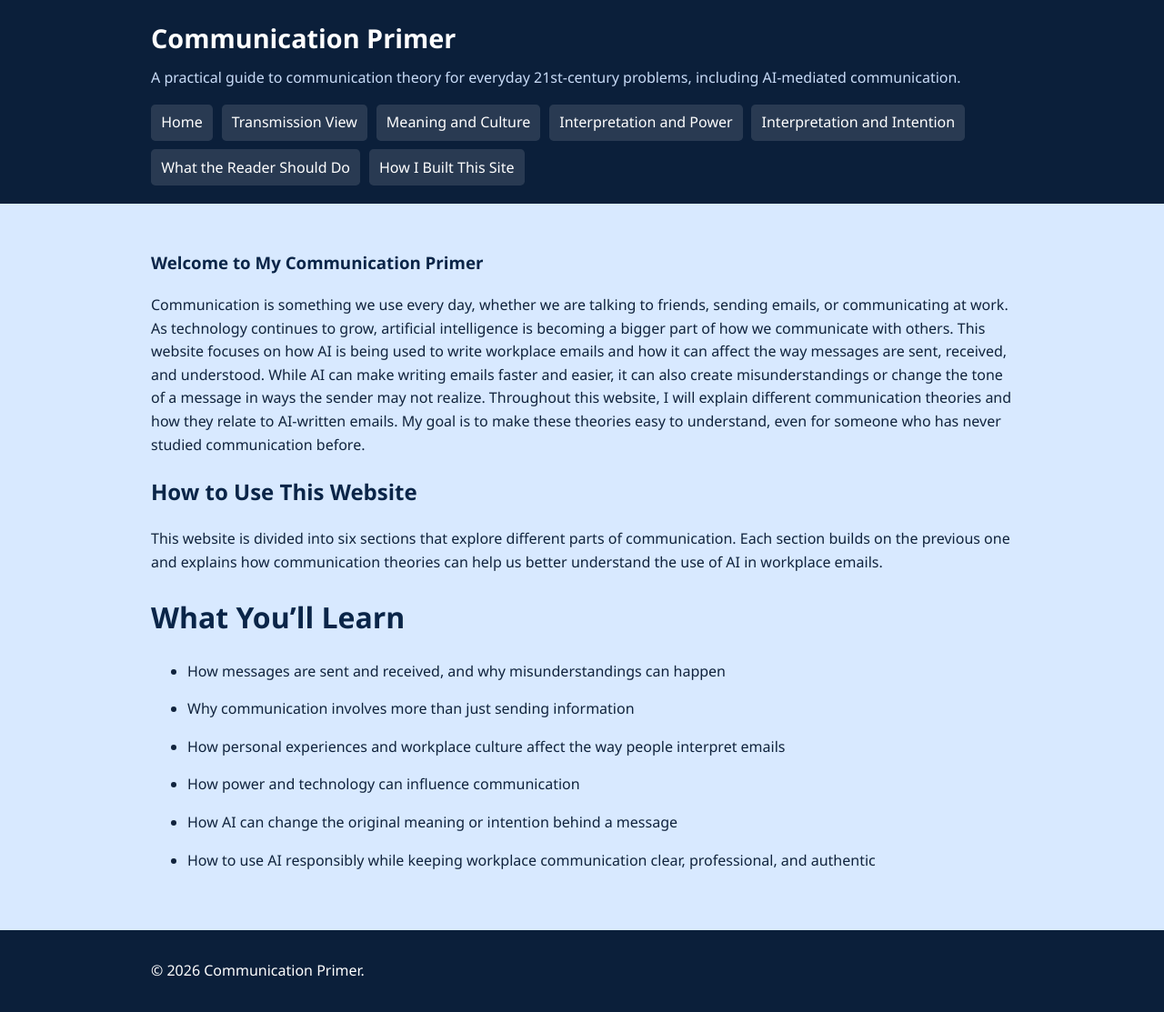
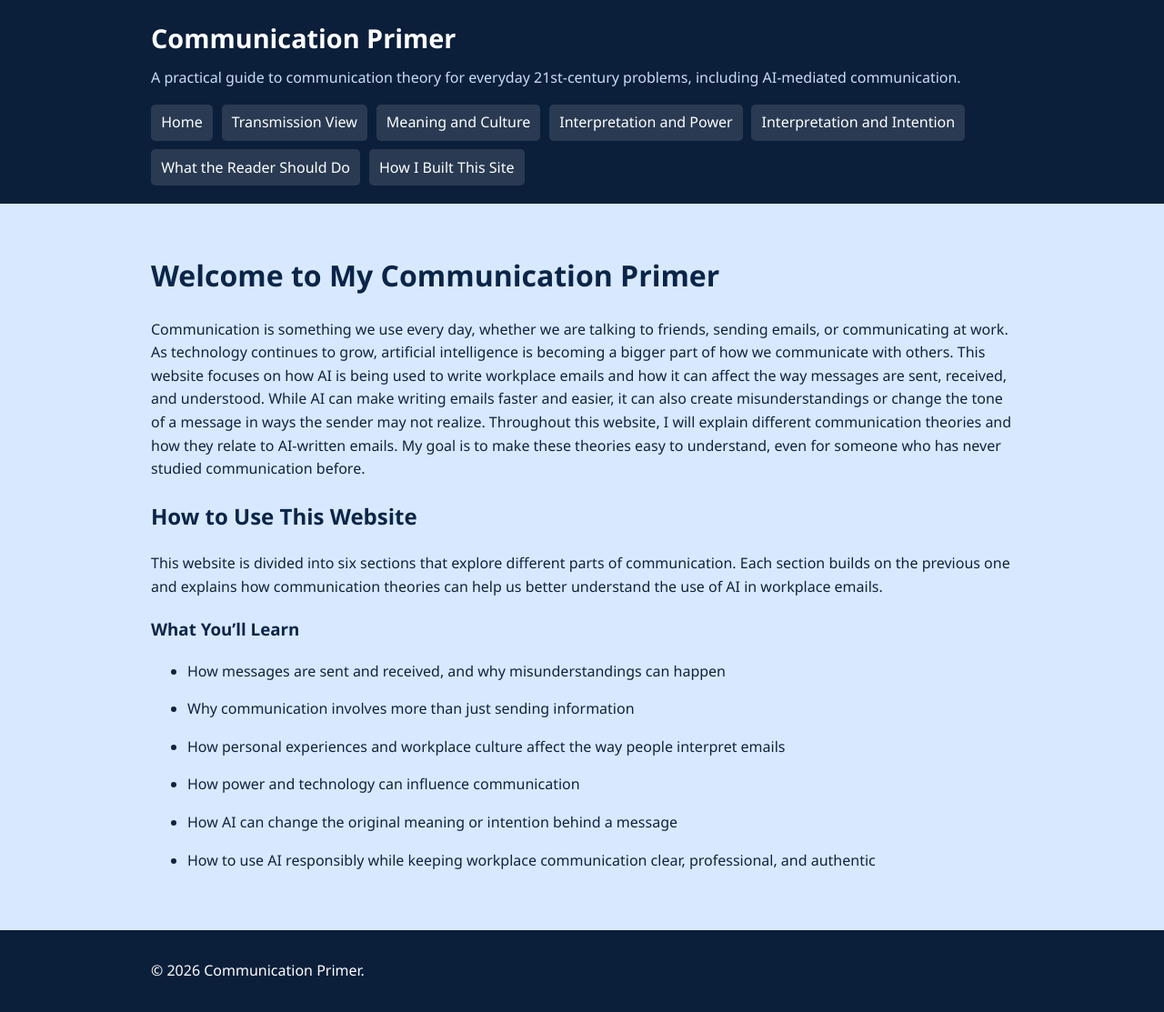
Before and after one commit to nevahall/comm-primer, a Jekyll site: the page built from index.md, in a window 1280 px wide. Shown: the whole page at 91% size. Built offline with Jekyll 4.4.1, drawn with Linux system fonts in a browser that asks for light colours.

```diff
--- a/index.md
+++ b/index.md
@@ -3,7 +3,7 @@ layout: default
 title: Home
 ---
 
-### Welcome to My Communication Primer
+# Welcome to My Communication Primer
 
 Communication is something we use every day, whether we are talking to friends, sending emails, or communicating at work. As technology continues to grow, artificial intelligence is becoming a bigger part of how we communicate with others.
 This website focuses on how AI is being used to write workplace emails and how it can affect the way messages are sent, received, and understood. While AI can make writing emails faster and easier, it can also create misunderstandings or change the tone of a message in ways the sender may not realize.
@@ -13,7 +13,7 @@ Throughout this website, I will explain different communication theories and how
 
 This website is divided into six sections that explore different parts of communication. Each section builds on the previous one and explains how communication theories can help us better understand the use of AI in workplace emails.
 
-# What You'll Learn
+### What You'll Learn
 
 * How messages are sent and received, and why misunderstandings can happen
 
```
